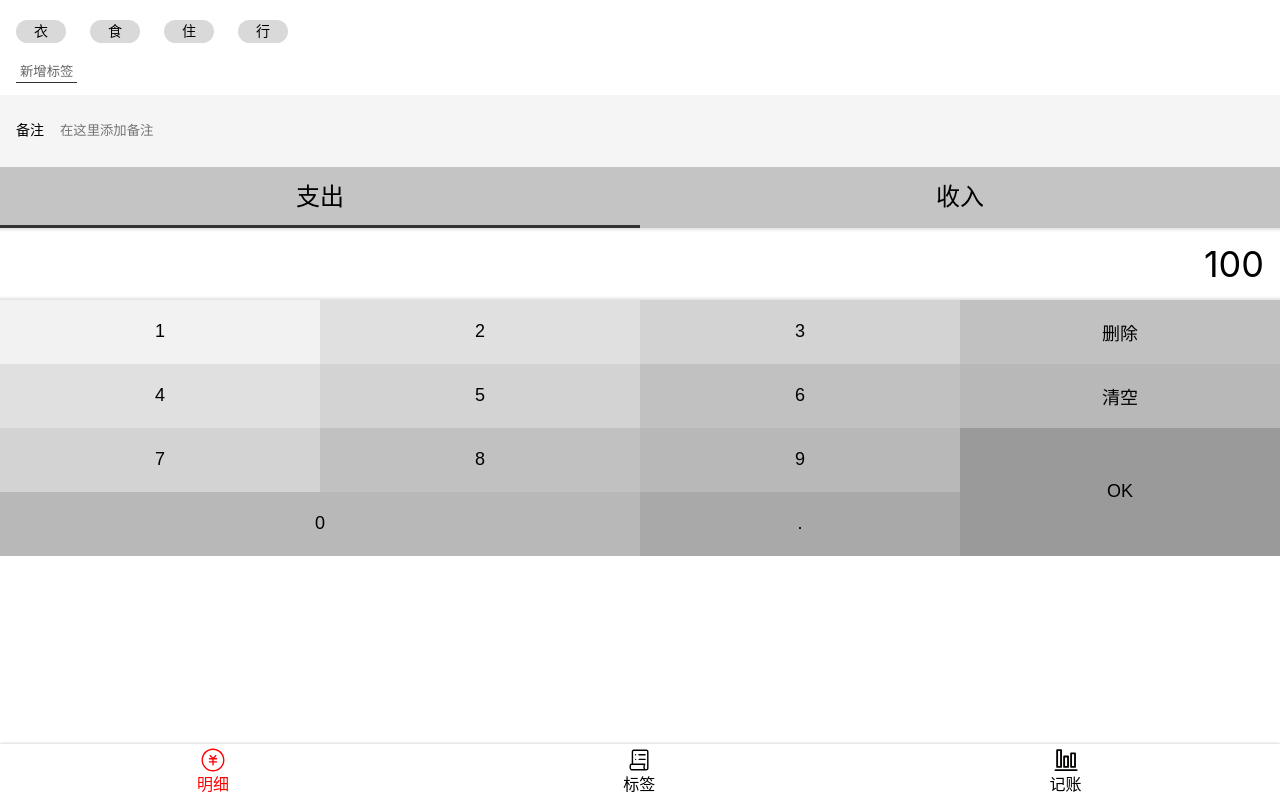
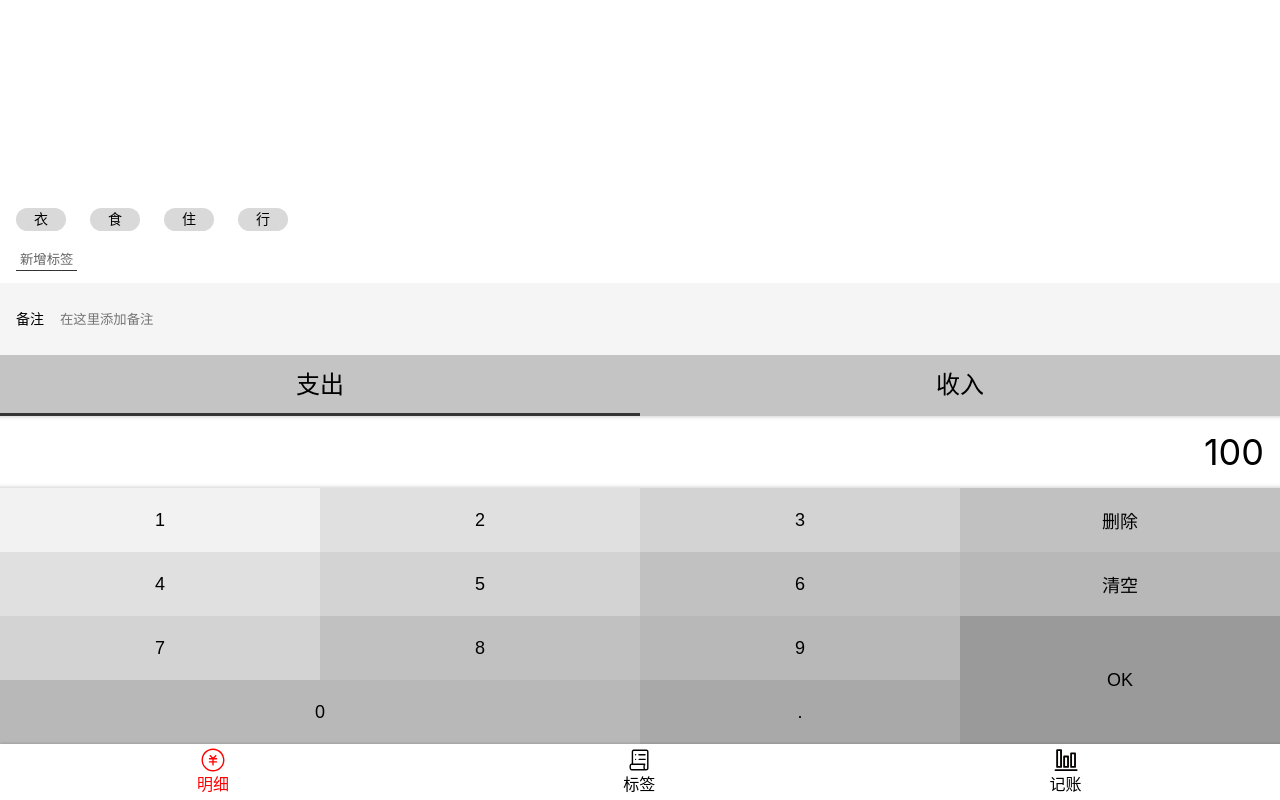
Before and after one commit to huyiling1111/duoduoTally-React, a React app: page /#/detail in a window 1280 px wide. Built offline with nearby package versions, Linux system fonts and the light colour scheme.

Commit message:
完成标签的选择和添加

```diff
--- a/src/components/Layout.tsx
+++ b/src/components/Layout.tsx
@@ -6,18 +6,16 @@ const Wrapper = styled.div`
   flex-direction: column;
   height: 100vh;
 `;
-
 const Main = styled.div`
   flex-grow: 1;
   overflow: auto;
 `;
-type Props = {
-  children: any;
-};
-const Layout = (props: Props) => {
+
+const Layout = (props:any) => {
+    console.log(props)
   return (
-    <Wrapper>
-      <Main>{props.children}</Main>
+    <Wrapper >
+      <Main className={props.className} >{props.children}</Main>
       <Nav />
     </Wrapper>
   );
--- a/src/views/Money.tsx
+++ b/src/views/Money.tsx
@@ -1,152 +1,19 @@
 import Layout from "components/Layout";
 import styled from "styled-components";
+import {CategorySection} from "./money/CategorySection";
+import {NotesSection} from "./money/NotesSection";
+import {NumberPadSection} from "./money/NumberPadSection";
+import {TagsSection} from "./money/TagsSection";
 
-console.log(Layout)
-const CategorySection = styled.section`
-  font-size: 24px;
-  > ul {
-    display: flex;
-    background: #c4c4c4;
-    > li {
-      width: 50%;
-      text-align: center;
-      padding: 16px 0;
-      position: relative;
-      &.selected::after {
-        content: "";
-        display: block;
-        height: 3px;
-        background: #333;
-        position: absolute;
-        bottom: 0;
-        width: 100%;
-        left: 0;
-      }
-    }
-  }
-`;
-const TagsSection = styled.section`
-  background: #ffffff;
-  padding: 12px 16px;
-  display: flex;
-  flex-grow: 1;
-  flex-direction: column;
-  justify-content: flex-end;
-  align-items: flex-start;
-  > ol {
-    margin: 0 -12px;
-    > li {
-      background: #d9d9d9;
-      border-radius: 18px;
-      display: inline-block;
-      padding: 3px 18px;
-      font-size: 14px;
-      margin: 8px 12px;
-    }
-  }
-  > button {
-    background: none;
-    border: none;
-    padding: 2px 4px;
-    border-bottom: 1px solid #333;
-    color: #666;
-    margin-top: 8px;
-  }
-`;
-const NotesSection = styled.section`
-  background: #f5f5f5;
-  padding: 0 16px;
-  font-size: 14px;
-  > label {
-    display: flex;
-    align-items: center;
-    > span {
-      margin-right: 16px;
-      white-space: nowrap;
-    }
-    > input {
-      display: block;
-      width: 100%;
-      height: 72px;
-      background: none;
-      border: none;
-    }
-  }
-`;
-const NumberPadSection = styled.section`
-
+const MyLayout = styled(Layout)`
   display: flex;
   flex-direction: column;
-  > .output {
-    background: white;
-    font-size: 36px;
-    line-height: 72px;
-    text-align: right;
-    padding: 0 16px;
-    box-shadow: inset 0 -5px 5px -5px rgba(0, 0, 0, 0.25),
-      inset 0 5px 5px -5px rgba(0, 0, 0, 0.25);
-  }
-  > .pad {
-    > button {
-      font-size: 18px;
-      float: left;
-      width: 25%;
-      height: 64px;
-      border: none;
-      &.ok {
-        height: 128px;
-        float: right;
-      }
-      &.zero {
-        width: 50%;
-      }
-      &:nth-child(1) {
-        background: #f2f2f2;
-      }
-      &:nth-child(2),
-      &:nth-child(5) {
-        background: #e0e0e0;
-      }
-      &:nth-child(3),
-      &:nth-child(6),
-      &:nth-child(9) {
-        background: #d3d3d3;
-      }
-      &:nth-child(4),
-      &:nth-child(7),
-      &:nth-child(10) {
-        background: #c1c1c1;
-      }
-      &:nth-child(8),
-      &:nth-child(11),
-      &:nth-child(13) {
-        background: #b8b8b8;
-      }
-      &:nth-child(12) {
-        background: #9a9a9a;
-      }
-      &:nth-child(14) {
-        background: #a9a9a9;
-      }
-    }
-  }
-`;
-const MyLayout = styled(Layout)`
-  border:1px solid red;
-  display: flex;
-  flex-direction: column-reverse;
 `;
 const Money = () => {
   return (
     <MyLayout>
       <TagsSection>
-        <ol>
-          <li>衣</li>
-          <li>食</li>
-          <li>住</li>
-          <li>行</li>
-        </ol>
-        <button>新增标签</button>
+
       </TagsSection>
       <NotesSection>
         <label>
--- /dev/null
+++ b/src/views/money/CategorySection.tsx
@@ -0,0 +1,26 @@
+import styled from "styled-components";
+
+const CategorySection = styled.section`
+  font-size: 24px;
+  > ul {
+    display: flex;
+    background: #c4c4c4;
+    > li {
+      width: 50%;
+      text-align: center;
+      padding: 16px 0;
+      position: relative;
+      &.selected::after {
+        content: "";
+        display: block;
+        height: 3px;
+        background: #333;
+        position: absolute;
+        bottom: 0;
+        width: 100%;
+        left: 0;
+      }
+    }
+  }
+`;
+export {CategorySection};
--- /dev/null
+++ b/src/views/money/NotesSection.tsx
@@ -0,0 +1,23 @@
+import styled from "styled-components";
+
+const NotesSection = styled.section`
+  background: #f5f5f5;
+  padding: 0 16px;
+  font-size: 14px;
+  > label {
+    display: flex;
+    align-items: center;
+    > span {
+      margin-right: 16px;
+      white-space: nowrap;
+    }
+    > input {
+      display: block;
+      width: 100%;
+      height: 72px;
+      background: none;
+      border: none;
+    }
+  }
+`;
+export {NotesSection};
--- /dev/null
+++ b/src/views/money/NumberPadSection.tsx
@@ -0,0 +1,60 @@
+import styled from "styled-components";
+
+const NumberPadSection = styled.section`
+  display: flex;
+  flex-direction: column;
+  > .output {
+    background: white;
+    font-size: 36px;
+    line-height: 72px;
+    text-align: right;
+    padding: 0 16px;
+    box-shadow: inset 0 -5px 5px -5px rgba(0, 0, 0, 0.25),
+      inset 0 5px 5px -5px rgba(0, 0, 0, 0.25);
+  }
+  > .pad {
+    > button {
+      font-size: 18px;
+      float: left;
+      width: 25%;
+      height: 64px;
+      border: none;
+      &.ok {
+        height: 128px;
+        float: right;
+      }
+      &.zero {
+        width: 50%;
+      }
+      &:nth-child(1) {
+        background: #f2f2f2;
+      }
+      &:nth-child(2),
+      &:nth-child(5) {
+        background: #e0e0e0;
+      }
+      &:nth-child(3),
+      &:nth-child(6),
+      &:nth-child(9) {
+        background: #d3d3d3;
+      }
+      &:nth-child(4),
+      &:nth-child(7),
+      &:nth-child(10) {
+        background: #c1c1c1;
+      }
+      &:nth-child(8),
+      &:nth-child(11),
+      &:nth-child(13) {
+        background: #b8b8b8;
+      }
+      &:nth-child(12) {
+        background: #9a9a9a;
+      }
+      &:nth-child(14) {
+        background: #a9a9a9;
+      }
+    }
+  }
+`;
+export {NumberPadSection};
--- /dev/null
+++ b/src/views/money/TagsSection.tsx
@@ -0,0 +1,73 @@
+import styled from "styled-components";
+import React, {useState} from "react";
+const Wrapper = styled.section`
+  background: #ffffff;
+  padding: 12px 16px;
+  display: flex;
+  flex-grow: 1;
+  flex-direction: column;
+  justify-content: flex-end;
+  align-items: flex-start;
+  > ol {
+    margin: 0 -12px;
+    > li {
+      background: #d9d9d9;
+      border-radius: 18px;
+      display: inline-block;
+      padding: 3px 18px;
+      font-size: 14px;
+      margin: 8px 12px;
+      &.selected{
+        background: red;
+      }
+    }
+  }
+  > button {
+    background: none;
+    border: none;
+    padding: 2px 4px;
+    border-bottom: 1px solid #333;
+    color: #666;
+    margin-top: 8px;
+  }
+`;
+const TagsSection:React.FC=(props)=>{
+    const[tags,setTags]=useState<string[]>(['衣','食','住','行']);
+    const[selectedTags,setSelectedTags]=useState<string[]>([]);
+
+    const onTagToggle=(tag:string)=>{
+      const index=selectedTags.indexOf(tag)
+     if(index>=0){
+         setSelectedTags([])
+     }
+     else{
+         setSelectedTags([...selectedTags,tag])
+     }
+    }
+    const onAddTag=()=>{
+        const tagName = window.prompt('新标签的名称为');
+
+
+        if (tagName !== null&&tags.indexOf(tagName)<0) {
+            setTags([...tags, tagName]);
+        }else{
+            window.alert('重复了')
+        }
+    }
+    const getClass = (tag: string) => selectedTags.indexOf(tag) >= 0 ? 'selected' : '';
+return(
+    <Wrapper>
+    <ol>{tags.map((tag)=>(<li key={tag}  onClick={()=>{onTagToggle(tag)}}
+        className={getClass(tag)}>
+        {tag}
+        </li>
+    ))
+    }
+
+    </ol>
+    <button onClick={onAddTag}>新增标签</button>
+    </Wrapper>
+)
+}
+
+export{TagsSection};
```
